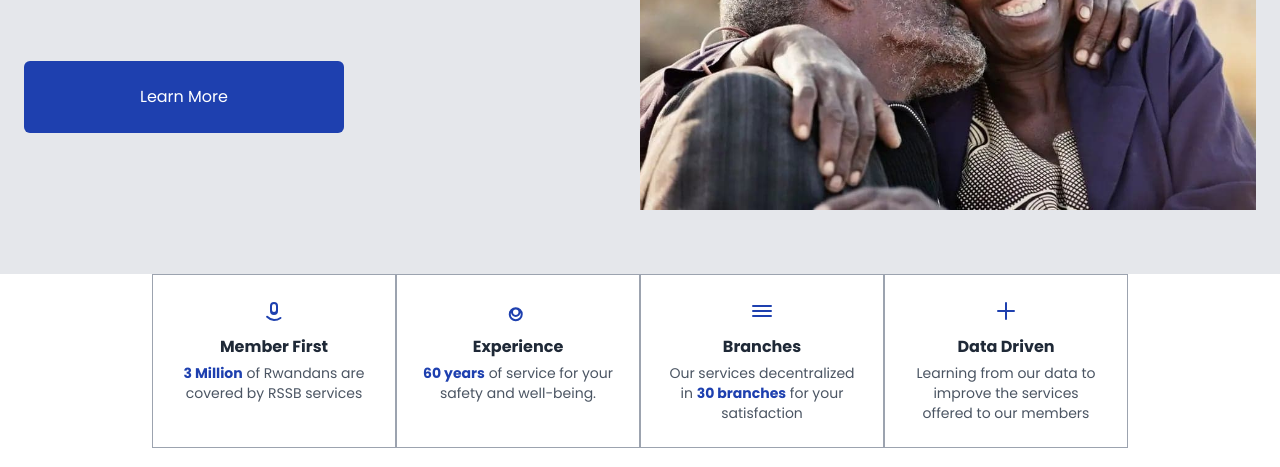
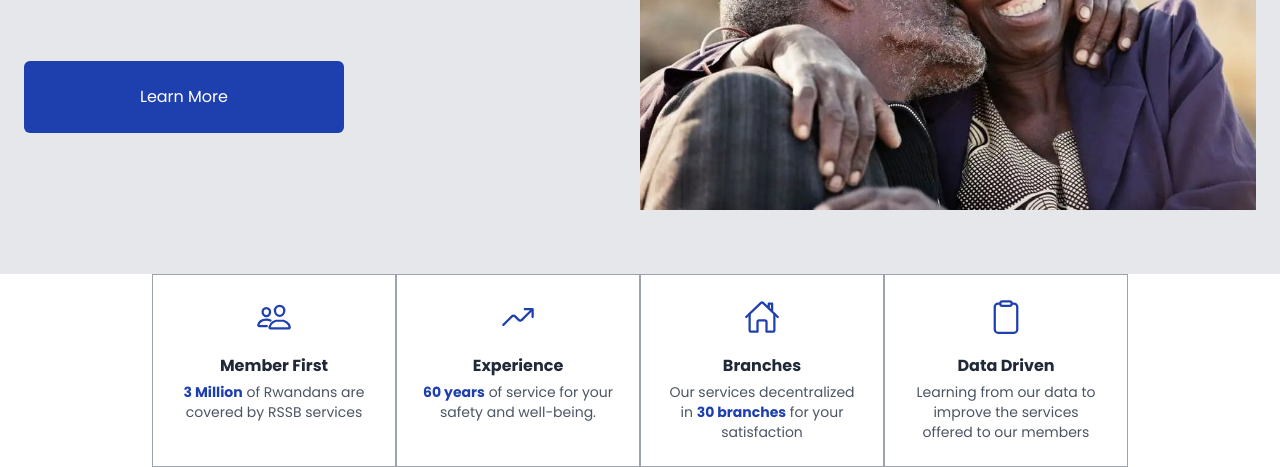
Before and after one commit to elyse502/Gym-cloning-gate, a website built with Vite: page index.html in a window 1280 px wide. Shown: the part 485-952 px from the top of the page. Built offline with nearby package versions, Linux system fonts and the light colour scheme; files whose address does not match are found by name.

Commit message:
feat: change the icons from cards in feature card section

```diff
--- a/index.html
+++ b/index.html
@@ -105,11 +105,7 @@
             <!-- Card 1 -->
             <div class="bg-white p-6 text-center border border-gray-400">
                 <div class="mb-3">
-                    <svg class="mx-auto h-6 w-6 text-blue-800" fill="none" stroke="currentColor" stroke-width="2"
-                        viewBox="0 0 24 24">
-                        <path stroke-linecap="round" stroke-linejoin="round"
-                            d="M5.121 17.804A10.97 10.97 0 0012 21c2.42 0 4.645-.763 6.465-2.054M9 11V7a3 3 0 016 0v4m-6 0a3 3 0 006 0m-6 0v1a3 3 0 006 0v-1" />
-                    </svg>
+                    <ion-icon class="text-blue-800 font-extrabold text-4xl" name="people-outline"></ion-icon>
                 </div>
                 <h3 class="font-bold text-gray-800">Member First</h3>
                 <p class="text-sm mt-1 text-gray-600"><span class="text-blue-800 font-bold">3 Million</span> of Rwandans
@@ -119,11 +115,7 @@
             <!-- Card 2 -->
             <div class="bg-white p-6 text-center border border-gray-400">
                 <div class="mb-3">
-                    <svg class="mx-auto h-6 w-6 text-blue-800" fill="none" stroke="currentColor" stroke-width="2"
-                        viewBox="0 0 24 24">
-                        <path stroke-linecap="round" stroke-linejoin="round"
-                            d="M9.75 17a3.75 3.75 0 100-7.5 3.75 3.75 0 000 7.5zM9.75 9.25a6 6 0 11.001 12.001A6 6 0 019.75 9.25z" />
-                    </svg>
+                    <ion-icon class="text-blue-800 font-extrabold text-4xl" name="trending-up-outline"></ion-icon>
                 </div>
                 <h3 class="font-bold text-gray-800">Experience</h3>
                 <p class="text-sm mt-1 text-gray-600"><span class="text-blue-800 font-bold">60 years</span> of service
@@ -133,10 +125,7 @@
             <!-- Card 3 -->
             <div class="bg-white p-6 text-center border border-gray-400">
                 <div class="mb-3">
-                    <svg class="mx-auto h-6 w-6 text-blue-800" fill="none" stroke="currentColor" stroke-width="2"
-                        viewBox="0 0 24 24">
-                        <path stroke-linecap="round" stroke-linejoin="round" d="M3 7h18M3 12h18M3 17h18" />
-                    </svg>
+                    <ion-icon class="text-blue-800 font-extrabold text-4xl" name="home-outline"></ion-icon>
                 </div>
                 <h3 class="font-bold text-gray-800">Branches</h3>
                 <p class="text-sm mt-1 text-gray-600">Our services decentralized in <span
@@ -147,10 +136,8 @@
             <!-- Card 4 -->
             <div class="bg-white p-6 text-center border border-gray-400">
                 <div class="mb-3">
-                    <svg class="mx-auto h-6 w-6 text-blue-800" fill="none" stroke="currentColor" stroke-width="2"
-                        viewBox="0 0 24 24">
-                        <path stroke-linecap="round" stroke-linejoin="round" d="M12 4v16m8-8H4" />
-                    </svg>
+                    <ion-icon class="text-blue-800 font-extrabold text-4xl" name="clipboard-outline"></ion-icon>
+
                 </div>
                 <h3 class="font-bold text-gray-800">Data Driven</h3>
                 <p class="text-sm mt-1 text-gray-600">Learning from our data to improve the services offered to our
@@ -159,6 +146,9 @@
         </div>
     </section>
 
+    <script type="module" src="https://unpkg.com/ionicons@7.1.0/dist/ionicons/ionicons.esm.js"></script>
+    <script nomodule src="https://unpkg.com/ionicons@7.1.0/dist/ionicons/ionicons.js"></script>
+
 </body>
 
 </html>
```
